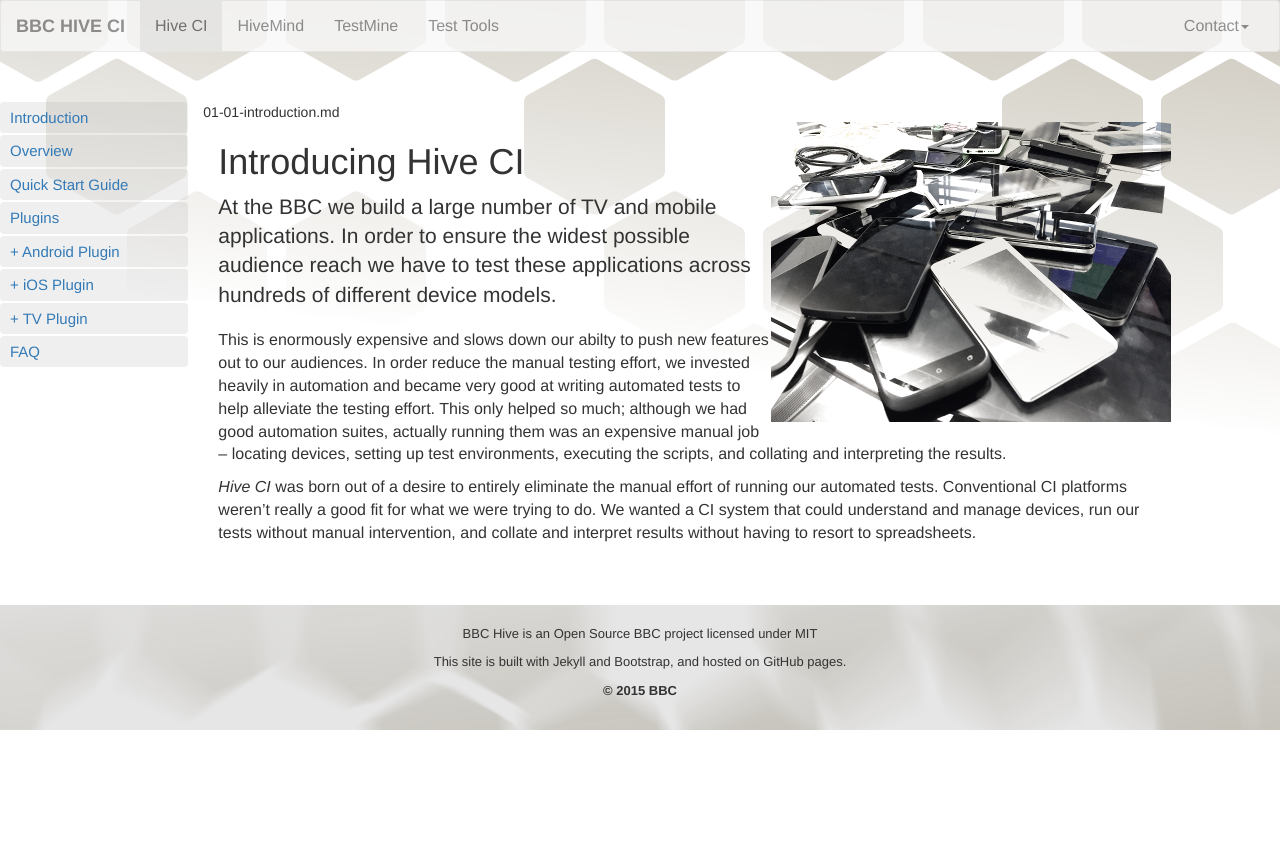
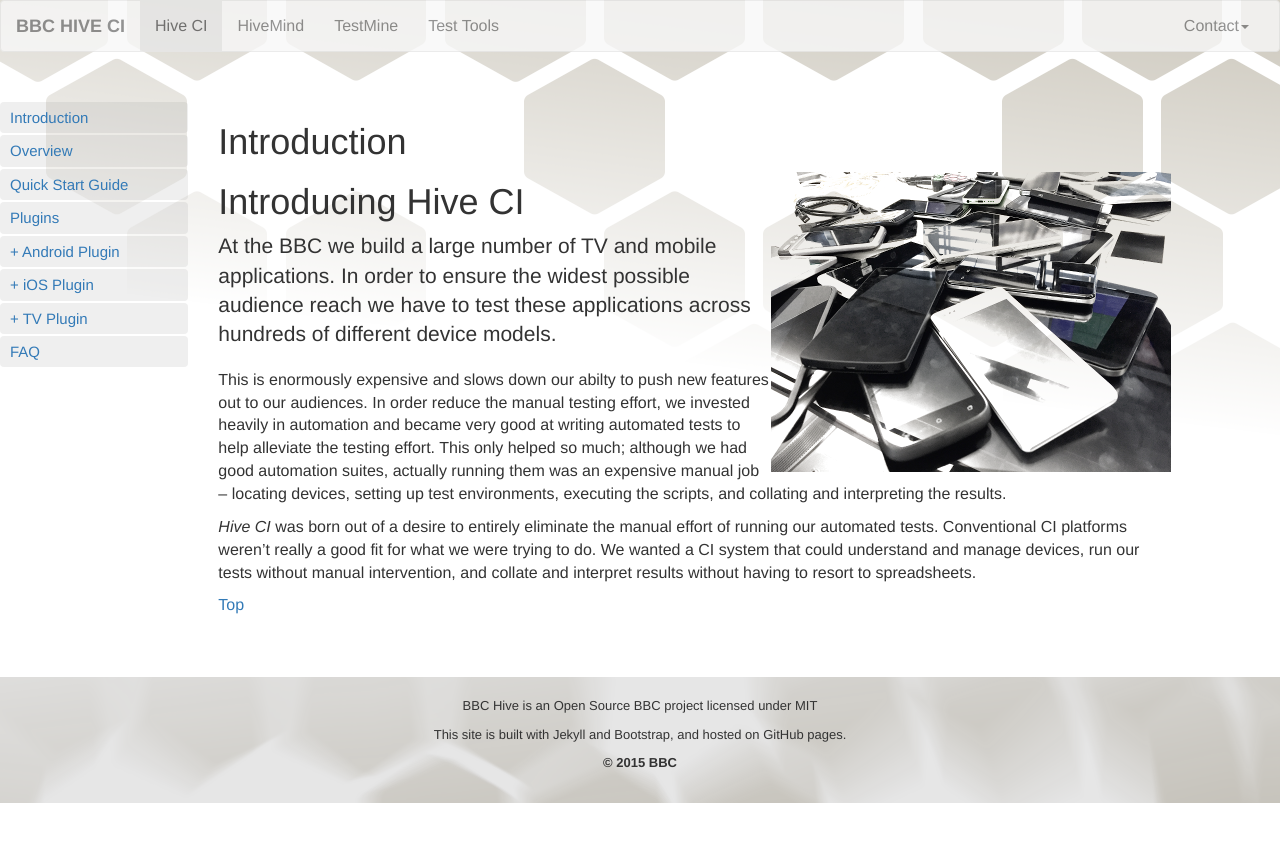
Before and after one commit to bbc/hive-ci, a Jekyll site: the page built from _documentation/01-01-introduction.md, in a window 1280 px wide. Shown: the top 842 px of the page. Built offline with Jekyll 4.4.1, drawn with Linux system fonts in a browser that asks for light colours; nearby versions of some CDN libraries.

Commit message:
Add link back to the top of the page

```diff
--- a/_layouts/documentation.html
+++ b/_layouts/documentation.html
@@ -6,13 +6,13 @@
   <body>
     <div class="site-wrapper page-image">
 
+      <a id='top-of-page'></a>
       {% include navbar.html %}
 
 
       <div class="row">
 
       <div class="page-content">
-        {{ page.name }}
         <div class="col-xs-12 col-sm-2">
           <ul class="nav nav-pills nav-stacked nav-compact">
             {% for doc in site.documentation %}
@@ -29,7 +29,9 @@
 
 
         <div class="col-xs-12  col-sm-9">
+        <h1>{{ page.title }}</h1>
         {{ content }}
+        <p><a href='#top-of-page'>Top</a></p>
         </div>
       </div>
       </div>
```
